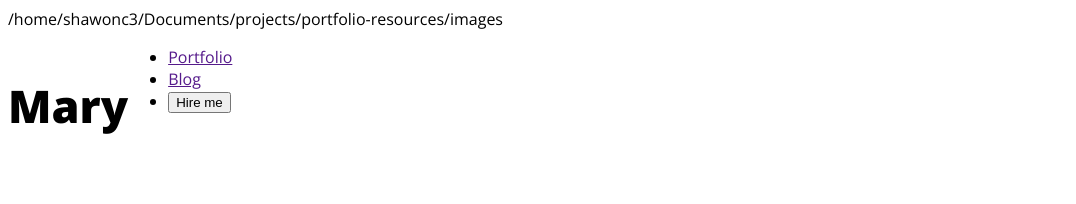
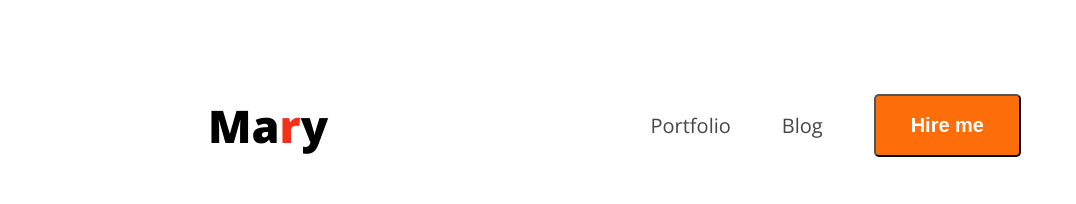
Before and after one commit to mohammedibrahimshawon/Dev-portfolio, a plain HTML site: page index.html in a window 1280 px wide. Shown: the whole page, without its empty margins (0-1076 px from the left). Drawn offline with nearby package versions, Linux system fonts and the light colour scheme.

Commit message:
design in nav

```diff
--- a/index.html
+++ b/index.html
@@ -1,7 +1,7 @@
 <!DOCTYPE html>
 <html lang="en">
 <head>
-    <meta charset="UTF-8">/home/shawonc3/Documents/projects/portfolio-resources/images
+    <meta charset="UTF-8">
     <meta name="viewport" content="width=device-width, initial-scale=1.0">
     <title>Developer Portfolio</title>
     <link rel="preconnect" href="https://fonts.googleapis.com">
@@ -11,11 +11,11 @@
 <body class="open-sans-normal">
     <header>
          <nav>
-            <h3 class="nav-title">Ma<span class="text-primarygi">r</span>y</h3>
+            <h3 class="nav-title">Ma<span class="text-primary">r</span>y</h3>
             <ul>
-                <li><a href="">Portfolio</a></li>
-                <li><a href="">Blog</a></li>
-                <li><a href=""><button>Hire me</button></a></li>
+                <li><a class="dark-2">Portfolio</a></li>
+                <li><a class="dark-2" href="">Blog</a></li>
+                <li><a href=""><button  class="btn-primary">Hire me</button></a></li>
 
 
             </ul>
--- a/styles.css/portfolio.css
+++ b/styles.css/portfolio.css
@@ -10,14 +10,45 @@
 
 /* shared style */
 .text-primary{
-    color: #fd6e0a;;
+    color:rgba(243, 34, 7, 0.933);
 }
 /* nav */
 nav{
     display: flex;
+    align-items: center;
+    /* to make the content in two side */
+    justify-content: space-between;
+    margin: 50px 200px;
+}
+.btn-primary{
+   color: white;
+    background-color:#FD6E0A ;
+    font-weight: bold;
+    font-size: 20px;
+    padding: 18px 35px;
+    border-radius: 5px;
+
 }
 .nav-title{
     font-weight: 800;
     font-size: 45px;
 
 }
+nav li a{
+    text-decoration: none;
+    font-size: 20px;
+}
+nav ul li{
+    list-style: none;
+    margin-right: 51px;
+}
+.dark-2{
+    color:#474747 ;
+}
+
+nav ul{
+    display: flex;
+    align-items: center;
+
+
+}
```
